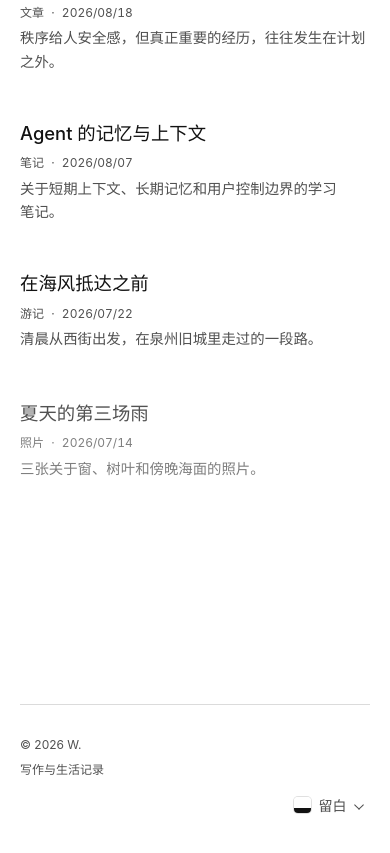
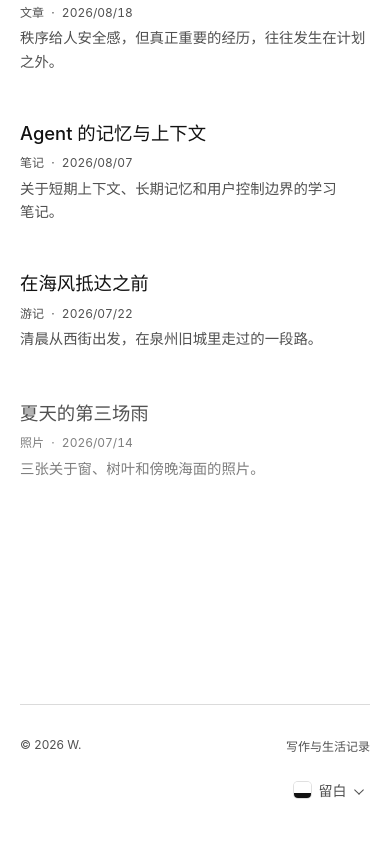
Before and after one commit to robeshell/robeshell.github.io, an Astro site: page / in a window 390 px wide. Shown: the part 433-1286 px from the top of the page. Built offline with nearby package versions, Linux system fonts and the light colour scheme; Astro itself is replaced by a stand-in of ours.

Commit message:
Align footer theme controls

```diff
--- a/src/layouts/BaseLayout.astro
+++ b/src/layouts/BaseLayout.astro
@@ -52,9 +52,13 @@ const canonical = new URL(Astro.url.pathname, Astro.site);
     </main>
     <Divider variant="line-brown" />
     <footer>
-      <span>© {new Date().getFullYear()} W.</span>
-      <span>写作与生活记录</span>
-      <ThemePicker />
+      <div class="footer-meta">
+        <span>© {new Date().getFullYear()} W.</span>
+        <span>写作与生活记录</span>
+      </div>
+      <div class="footer-settings">
+        <ThemePicker />
+      </div>
     </footer>
   </body>
 </html>
--- a/src/styles/global.css
+++ b/src/styles/global.css
@@ -500,11 +500,26 @@ footer {
   min-height: 9rem;
   padding-block: 2rem 2.75rem;
   display: flex;
-  align-items: flex-start;
-  justify-content: space-between;
+  flex-direction: column;
+  align-items: stretch;
+  justify-content: flex-start;
+  gap: 1.5rem;
   border-top: 1px solid var(--line);
   color: var(--muted);
   font-size: .75rem;
+}
+
+.footer-meta {
+  display: flex;
+  align-items: flex-start;
+  justify-content: space-between;
+  gap: 1rem;
+}
+
+.footer-settings {
+  display: flex;
+  justify-content: flex-end;
+  align-items: flex-start;
 }
 
 footer .theme-menu .theme-panel {
@@ -2666,7 +2681,7 @@ footer .theme-menu .theme-panel {
   .header-tools { gap: .5rem; }
   .intro { padding-block: 3.25rem 3.75rem; }
   .entry { padding-block: 3.5rem 5rem; }
-  footer { flex-direction: column; justify-content: flex-start; gap: .5rem; }
+  footer { flex-direction: column; justify-content: flex-start; gap: 1rem; }
   :root[data-theme="island"] .site-header {
     margin-block-start: 0.55rem;
     padding-inline: 0.75rem;
@@ -4028,9 +4043,4 @@ footer .theme-menu .theme-panel {
     overflow-y: auto;
   }
 
-  footer .theme-menu {
-    align-self: stretch;
-    width: 100%;
-    text-align: end;
-  }
-}
+}
```
